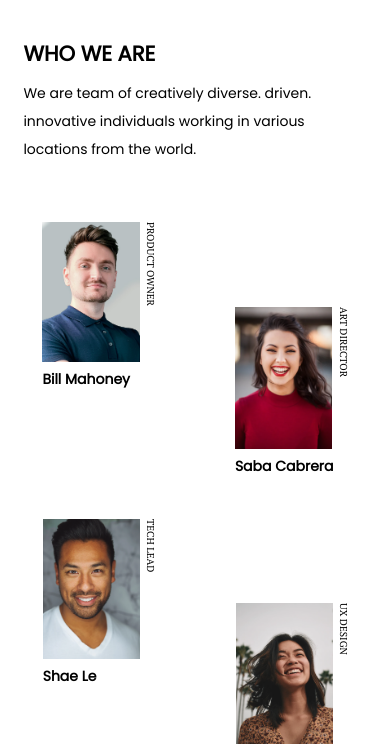
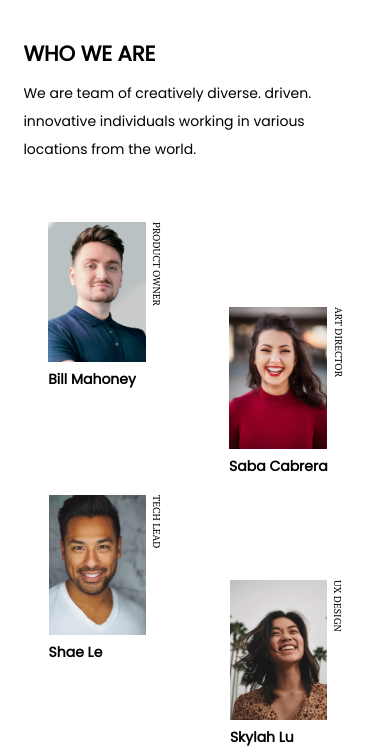
Before and after one commit to francoisnoel62/team_page, a plain HTML site: page index.html in a window 390 px wide. Shown: the part 135-883 px from the top of the page. Drawn offline with Linux system fonts and the light colour scheme.

Commit message:
last call to finish

```diff
--- a/styles/style.css
+++ b/styles/style.css
@@ -158,7 +158,6 @@ footer > p > a:hover {
 
     .main {
         padding: 7vh 3vw;
-        gap: 10vw;
         justify-content: space-around;
     }
 
```
